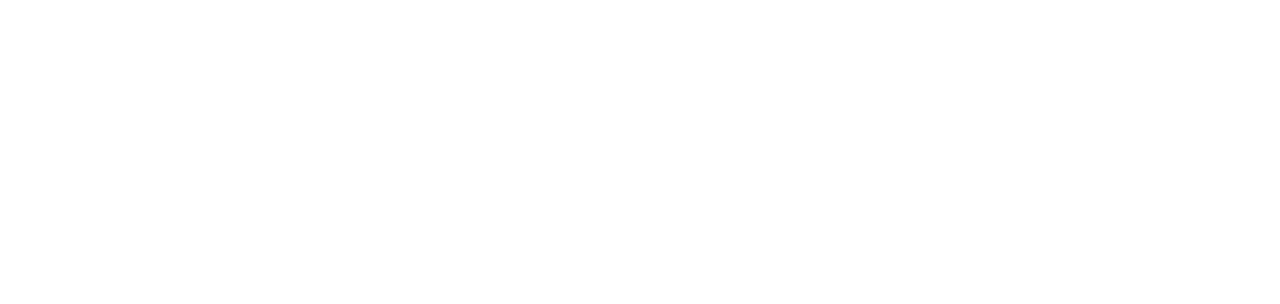
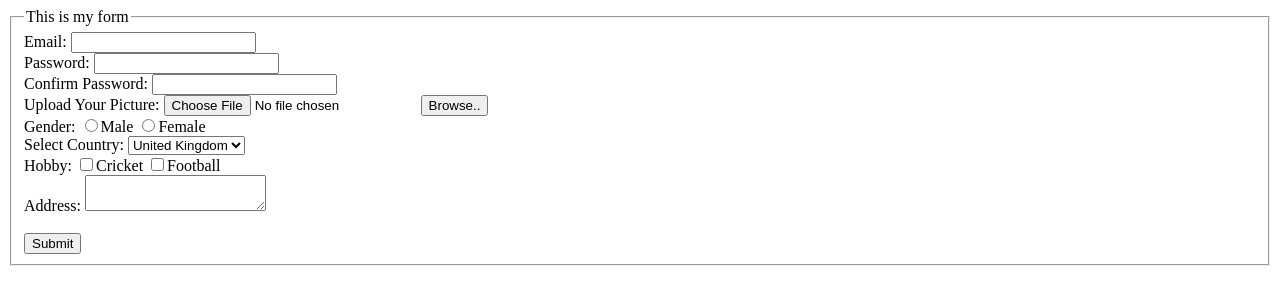
Before and after one commit to safipra/assignment3, a plain HTML site: page index.html in a window 1280 px wide. Drawn offline with Linux system fonts and the light colour scheme.

Commit message:
basic form design created

```diff
--- a/index.html
+++ b/index.html
@@ -5,6 +5,54 @@
 	<link rel="stylesheet" type="text/css" href="style.css">
 </head>
 <body>
-
+	<form>
+		<fieldset>
+			<legend>This is my form</legend>
+			<div>
+				<label for="email">Email:</label>
+				<input type="email" id="email" name="email">
+			</div>
+			<div>
+				<label for="password">Password:</label>
+				<input type="password" id="password" name="password">
+			</div>
+			<div>
+				<label for="confirm_password">Confirm Password:</label>
+				<input type="password" id="confirm_password" name="confirm_password">
+			</div>
+			<div>
+				<label for="picutre">Upload Your Picture:</label>
+				<input type="file" id="picutre" name="picutre">
+				<button>Browse..</button>
+			</div>
+			<div>
+				<label >Gender:</label>
+				<input type="radio" name="gender" value="male">Male
+				<input type="radio" name="gender" value="female">Female
+			</div>
+			<div>
+				<label for="country">Select Country:</label>
+				<select id="country" name="country">
+					<option value="united">United Kingdom</option>
+					<option value="nepal">Nepal</option>
+					<option value="china">China</option>
+					<option value="india">India</option>
+					<option value="japan">Japan</option>
+					<option value="korea">Korea</option>
+				</select>
+			</div>
+			<div>
+				<label>Hobby:</label>
+				<input type="checkbox" name="hobby" value="cricket">Cricket
+				<input type="checkbox" name="hobby" value="football">Football
+			</div>
+			<div>
+				<label for="address">Address:</label>
+				<textarea name="address" id="address"></textarea>
+			</div>
+			<br>
+			<input type="submit" name="submit">
+		</fieldset>
+	</form>
 </body>
 </html>
```
